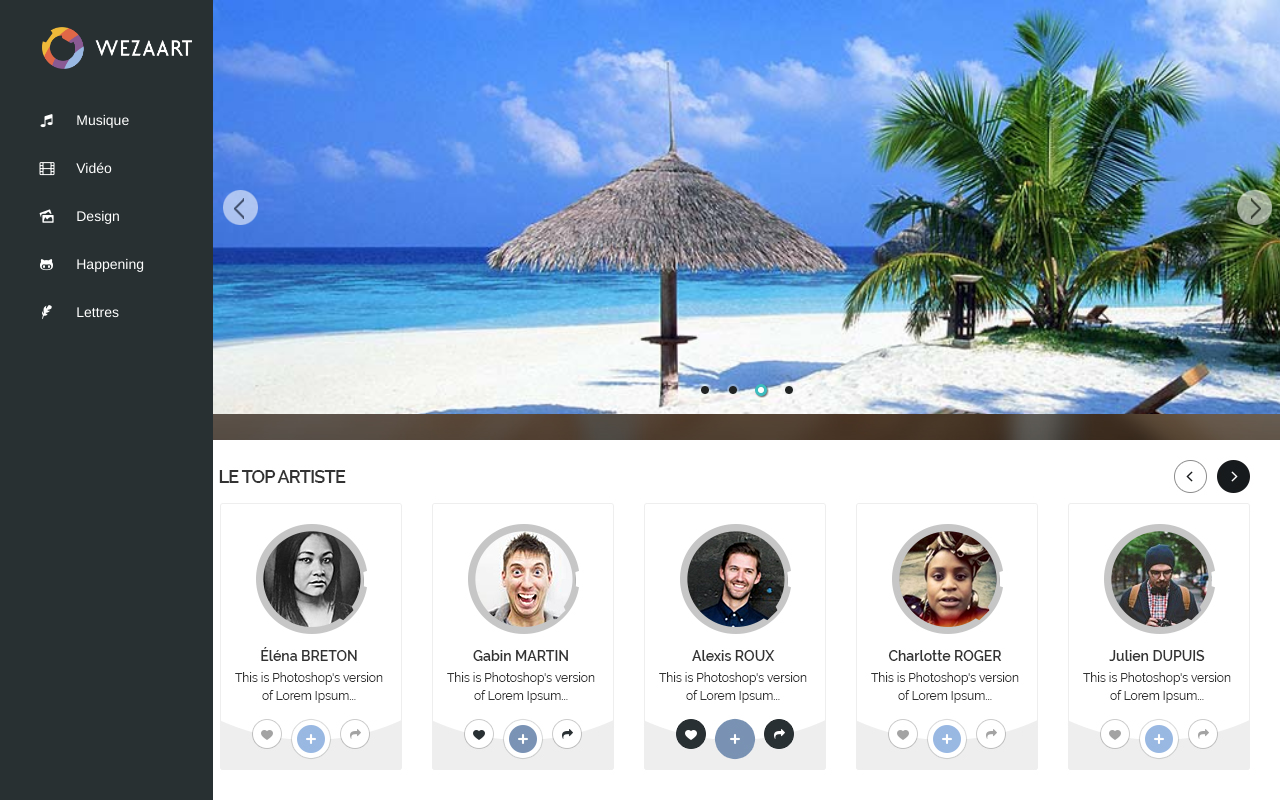
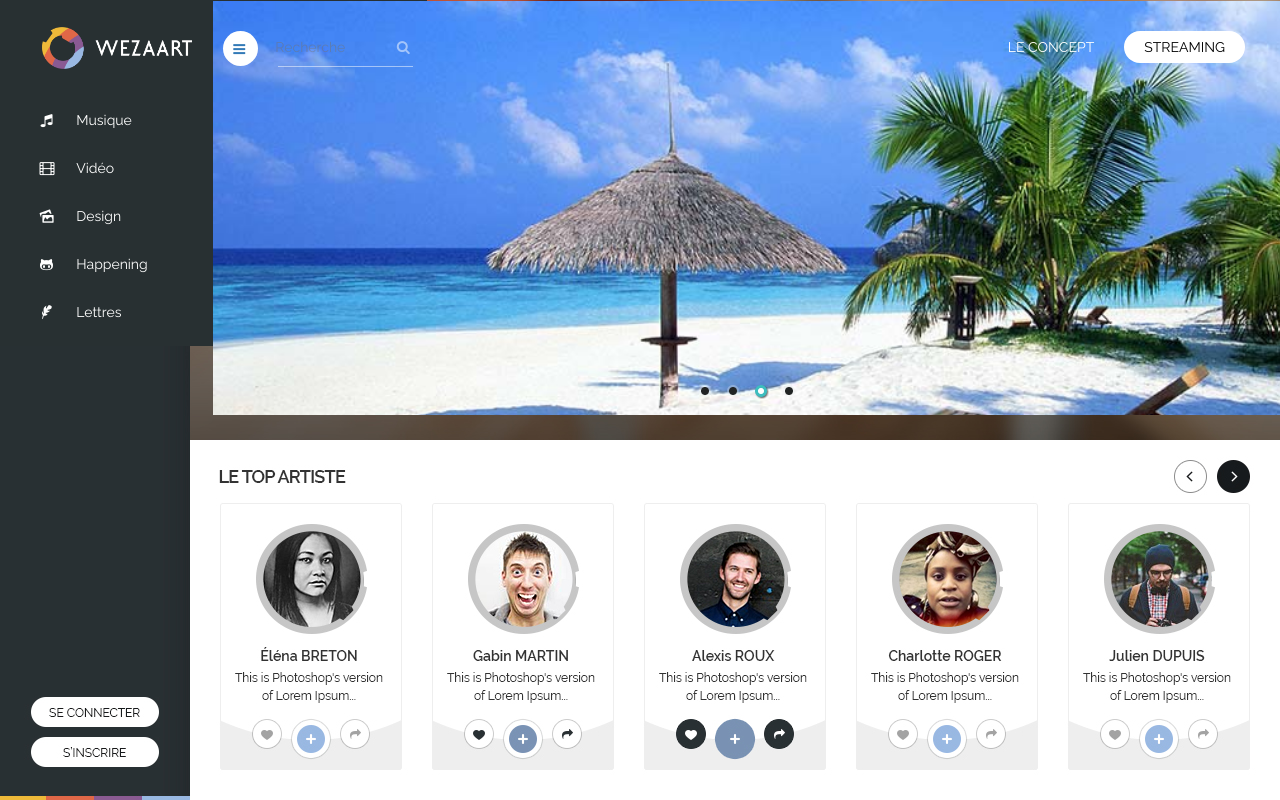
Before and after one commit to Atil41/Wezaart, a PHP site: page / in a window 1280 px wide. Run offline with PHP 8.4, Linux system fonts and the light colour scheme; some libraries are stand-ins or nearby versions.

Commit message:
[UPDATE] Debug JS Slider & avancement css

```diff
--- a/css/screen.css
+++ b/css/screen.css
@@ -94,6 +94,11 @@
 }
 
 /* line 25, ../sass/screen.scss */
+input {
+  font-family: "Raleway", sans-serif !important;
+}
+
+/* line 29, ../sass/screen.scss */
 body {
   width: 100%;
   height: 100%;
@@ -101,56 +106,133 @@
   background-size: 100%;
   background-position: 50% 0;
   background-repeat: no-repeat;
-  font-family: 'Raleway', sans-serif;
+  font-family: "Raleway", sans-serif !important;
   color: #fff;
 }
 
-/* line 36, ../sass/screen.scss */
+/* line 40, ../sass/screen.scss */
 header, #fakehead {
   background-color: #283032;
   height: 100%;
-  position: absolute !important;
   top: 0;
   left: 0;
   color: #FFF;
   z-index: 9999;
+  overflow: hidden;
 }
-/* line 44, ../sass/screen.scss */
+/* line 49, ../sass/screen.scss */
 header #logo, #fakehead #logo {
   margin: 27px;
 }
-/* line 46, ../sass/screen.scss */
+/* line 51, ../sass/screen.scss */
 header #logo img, #fakehead #logo img {
   width: 150px;
   margin: 0 auto;
   display: block;
 }
-/* line 52, ../sass/screen.scss */
+/* line 57, ../sass/screen.scss */
 header #nav, #fakehead #nav {
   width: 140px;
   margin: 0 auto;
 }
-/* line 55, ../sass/screen.scss */
+/* line 60, ../sass/screen.scss */
 header #nav li, #fakehead #nav li {
   color: #FFF;
   padding: 14px 0;
 }
-/* line 58, ../sass/screen.scss */
+/* line 63, ../sass/screen.scss */
 header #nav li a, #fakehead #nav li a {
   text-decoration: none;
   color: #fff;
 }
-/* line 59, ../sass/screen.scss */
+/* line 64, ../sass/screen.scss */
 header #nav li a i, #fakehead #nav li a i {
   margin-right: 20px;
 }
-/* line 67, ../sass/screen.scss */
+/* line 72, ../sass/screen.scss */
 header #nav li:visited, #fakehead #nav li:visited {
   color: #fff;
 }
 
-/* line 75, ../sass/screen.scss */
+/* line 80, ../sass/screen.scss */
 #fakehead {
   z-index: 1;
   position: relative !important;
 }
+
+/* line 84, ../sass/screen.scss */
+#navhide {
+  width: 35px;
+  height: 35px;
+  border-radius: 50%;
+  background-color: #fff;
+  position: absolute;
+  left: 10px;
+  top: 30px;
+  padding: 8px 6px;
+}
+
+/* line 94, ../sass/screen.scss */
+#searchbar {
+  position: absolute;
+  top: 35px;
+  left: 60px;
+  border: 0;
+  background-color: transparent;
+}
+/* line 100, ../sass/screen.scss */
+#searchbar:after {
+  content: "";
+  border-bottom: 1px solid #fff;
+  width: 135px;
+  height: 1px;
+  position: absolute;
+  top: 30px;
+  left: 5px;
+  opacity: 0.5;
+}
+/* line 111, ../sass/screen.scss */
+#searchbar input {
+  border: 0;
+  background-color: transparent;
+  opacity: 0.5;
+  width: 120px;
+  color: #fff;
+}
+/* line 117, ../sass/screen.scss */
+#searchbar input:focus {
+  outline: 0;
+}
+/* line 121, ../sass/screen.scss */
+#searchbar a {
+  color: #fff;
+  opacity: 0.5;
+}
+
+/* line 127, ../sass/screen.scss */
+nav#navslider {
+  position: absolute;
+  top: 30px;
+  right: 35px;
+}
+/* line 131, ../sass/screen.scss */
+nav#navslider li {
+  float: left;
+  text-transform: uppercase;
+  margin-left: 10px;
+  color: #fff;
+  padding: 6px 20px;
+}
+/* line 138, ../sass/screen.scss */
+nav#navslider li a {
+  color: #FFF;
+}
+/* line 141, ../sass/screen.scss */
+nav#navslider li.button {
+  background-color: #fff;
+  border-radius: 20px;
+}
+/* line 144, ../sass/screen.scss */
+nav#navslider li.button a {
+  color: #000;
+}
--- a/css/sliderskin.css
+++ b/css/sliderskin.css
@@ -1,71 +1,17 @@
-<!-- Arrow Navigator Skin Begin -->
-                                /* jssor slider arrow navigator skin 11 css */
-                                /*
-                                .jssora11l              (normal)
-                                .jssora11r              (normal)
-                                .jssora11l:hover        (normal mouseover)
-                                .jssora11r:hover        (normal mouseover)
-                                .jssora11ldn            (mousedown)
-                                .jssora11rdn            (mousedown)
-                                */
-                                .jssora11l, .jssora11r, .jssora11ldn, .jssora11rdn {
-                                    position: absolute;
-                                    cursor: pointer;
-                                    display: block;
-                                    background: url(images/a11.png) no-repeat;
-                                    overflow: hidden;
-                                }
-
-                                .jssora11l {
-                                    background-position: -11px -41px;
-                                }
-
-                                .jssora11r {
-                                    background-position: -71px -41px;
-                                }
-
-                                .jssora11l:hover {
-                                    background-position: -131px -41px;
-                                }
-
-                                .jssora11r:hover {
-                                    background-position: -191px -41px;
-                                }
-
-                                .jssora11ldn {
-                                    background-position: -251px -41px;
-                                }
-
-                                .jssora11rdn {
-                                    background-position: -311px -41px;
-                                }
-        <!-- Bullet Navigator Skin Begin -->
-                                /* jssor slider bullet navigator skin 05 css */
-                                /*
-                                .jssorb05 div           (normal)
-                                .jssorb05 div:hover     (normal mouseover)
-                                .jssorb05 .av           (active)
-                                .jssorb05 .av:hover     (active mouseover)
-                                .jssorb05 .dn           (mousedown)
-                                */
-                                .jssorb05 div, .jssorb05 div:hover, .jssorb05 .av {
-                                    background: url(images/b05.png) no-repeat;
-                                    overflow: hidden;
-                                    cursor: pointer;
-                                }
-
-                                .jssorb05 div {
-                                    background-position: -7px -7px;
-                                }
-
-                                .jssorb05 div:hover, .jssorb05 .av:hover {
-                                    background-position: -37px -7px;
-                                }
-
-                                .jssorb05 .av {
-                                    background-position: -67px -7px;
-                                }
-
-                                .jssorb05 .dn, .jssorb05 .dn:hover {
-                                    background-position: -97px -7px;
-                                }
+.jssorb05 div, .jssorb05 div:hover, .jssorb05 .av {
+    background: url(../images/b05.png) no-repeat!important;
+    overflow: hidden!important;
+    cursor: pointer!important;
+}
+.jssorb05 div {
+    background-position: -7px -7px!important;
+}
+.jssorb05 .av {
+    background-position: -67px -7px!important;
+}
+.jssorb05 div:hover, .jssorb05 .av:hover {
+    background-position: -37px -7px!important;
+}
+.jssorb05 .dn, .jssorb05 .dn:hover {
+    background-position: -97px -7px!important;
+}
--- a/index.html
+++ b/index.html
@@ -6,7 +6,12 @@
         <link rel="stylesheet" href="css/screen.css">
         <script src="http://code.jquery.com/jquery-latest.min.js"></script>
         <script src="js/jquery-1.9.1.min.js"></script>
+        <link rel="stylesheet" href="https://ajax.googleapis.com/ajax/libs/jqueryui/1.11.2/themes/smoothness/jquery-ui.css" />
+        <script src="https://ajax.googleapis.com/ajax/libs/jqueryui/1.11.2/jquery-ui.min.js"></script>
         <script src="js/bootstrap.min.js"></script>
+        <script src="js/custom.js"></script>
+
+
         <link href='http://fonts.googleapis.com/css?family=Raleway:400,100,200,300,500,600,700,800,900|Open+Sans:300italic,400italic,600italic,700italic,800italic,400,300,600,700,800' rel='stylesheet' type='text/css'>
         <!--FONTELLO-->
         <!--[if lt IE 9]>
@@ -14,11 +19,13 @@
           <script src="https://oss.maxcdn.com/html5shiv/3.7.2/html5shiv.min.js"></script>
           <script src="https://oss.maxcdn.com/respond/1.4.2/respond.min.js"></script>
           <![endif]-->
+        <link rel="stylesheet" href="css/sliderskin.css">
         <link rel="stylesheet" href="css/bootstrap.min.css">
         <link rel="stylesheet" href="css/fontello/fontello.css">
         <link rel="stylesheet" href="css/fontello/animation.css"><!--[if IE 7]><link rel="stylesheet" href="css/fontello/fontello-ie7.css"><![endif]-->
         <!--/FONTELLO-->
         <!--Slider-->
+
         <script type="text/javascript" src="js/jssor.slider.mini.js"></script>
         <script type="text/javascript" src="js/docs.min.js"></script>
         <script type="text/javascript" src="js/ie10-viewport-bug-workaround.js"></script>
@@ -98,8 +105,8 @@
         <!--/Slider-->
     </head>
     <body>
-        <header class="col-md-2">
-            <div id="Sidebar">
+        <header id='head' class="col-md-2">
+            <div id="sidebar">
                 <div id="logo"><a href="#"><img src="images/logo wezaart blanc.png" alt="logo"/></a></div>
                 <div id="nav">
                     <ul>
@@ -118,7 +125,7 @@
         </header>
         <div id="fakehead" class="col-md-2">
         </div>
-    <content class="col-md-10 nopadding nomargin">
+        <section class="col-md-10 nopadding nomargin ">
             <section id="slider">
                 <div class="contain">
                     <!-- Jssor Slider Begin -->
@@ -127,8 +134,7 @@
                         <!-- Jssor Slider Begin -->
                         <!-- You can move inline styles to css file or css block. -->
                         <!-- ================================================== -->
-                    <div id="slider1_container" class="fullwidth" style="display: none; position: relative; margin: 0 auto; width: 980px;
-                         height: 380px; overflow: hidden;">
+                        <div id="slider1_container" class="fullwidth" style="display: none; position: relative; margin: 0 auto; width: 980px;height: 380px; overflow: hidden;">
 
                             <!-- Loading Screen -->
                             <div u="loading" style="position: absolute; top: 0px; left: 0px;">
@@ -139,8 +145,7 @@
                             </div>
 
                             <!-- Slides Container -->
-                        <div u="slides" class="fullwidth"  style="cursor: move; position: absolute; right: 0px; top: 0px; width: 1140px; height: 442px;
-                             overflow: hidden;">
+                            <div u="slides" class="fullwidth "  style="cursor: move; position: absolute; right: 0px; top: 0px; width: 1140px; height: 442px;overflow: hidden;">
                                 <div>
                                     <img u="image" src="images/home/01.jpg" />
                                 </div>
@@ -154,97 +159,34 @@
                                     <img u="image" src="images/home/04.jpg" />
                                 </div>
                             </div>
+
                             <!-- Bullet Navigator Skin Begin -->
-                        <style>
-                            /* jssor slider bullet navigator skin 05 css */
-                            /*
-                            .jssorb05 div           (normal)
-                            .jssorb05 div:hover     (normal mouseover)
-                            .jssorb05 .av           (active)
-                            .jssorb05 .av:hover     (active mouseover)
-                            .jssorb05 .dn           (mousedown)
-                            */
-                            .jssorb05 div, .jssorb05 div:hover, .jssorb05 .av {
-                                background: url(images/b05.png) no-repeat;
-                                overflow: hidden;
-                                cursor: pointer;
-                            }
 
-                            .jssorb05 div {
-                                background-position: -7px -7px;
-                            }
-
-                            .jssorb05 div:hover, .jssorb05 .av:hover {
-                                background-position: -37px -7px;
-                            }
-
-                            .jssorb05 .av {
-                                background-position: -67px -7px;
-                            }
-
-                            .jssorb05 .dn, .jssorb05 .dn:hover {
-                                background-position: -97px -7px;
-                            }
-                        </style>
                             <!-- bullet navigator container -->
                             <div u="navigator" class="jssorb05" style="position: absolute; bottom: 16px; right: 6px;">
                                 <!-- bullet navigator item prototype -->
                                 <div u="prototype" style="POSITION: absolute; WIDTH: 16px; HEIGHT: 16px;"></div>
                             </div>
-                        <!-- Bullet Navigator Skin End -->
                             <!-- Arrow Navigator Skin Begin -->
-                        <style>
-                            /* jssor slider arrow navigator skin 11 css */
-                            /*
-                            .jssora11l              (normal)
-                            .jssora11r              (normal)
-                            .jssora11l:hover        (normal mouseover)
-                            .jssora11r:hover        (normal mouseover)
-                            .jssora11ldn            (mousedown)
-                            .jssora11rdn            (mousedown)
-                            */
-                            .jssora11l, .jssora11r, .jssora11ldn, .jssora11rdn {
-                                position: absolute;
-                                cursor: pointer;
-                                display: block;
-                                background: url(images/a11.png) no-repeat;
-                                overflow: hidden;
-                            }
-
-                            .jssora11l {
-                                background-position: -11px -41px;
-                            }
-
-                            .jssora11r {
-                                background-position: -71px -41px;
-                            }
-
-                            .jssora11l:hover {
-                                background-position: -131px -41px;
-                            }
-
-                            .jssora11r:hover {
-                                background-position: -191px -41px;
-                            }
-
-                            .jssora11ldn {
-                                background-position: -251px -41px;
-                            }
-
-                            .jssora11rdn {
-                                background-position: -311px -41px;
-                            }
-                        </style>
                             <!-- Arrow Left -->
-                        <span u="arrowleft" class="jssora11l" style="width: 37px; height: 37px; top: 123px; left: 8px;">
-                        </span>
+                            <span u="arrowleft" class="jssora11l" style="width: 37px; height: 37px; top: 123px; left: 8px;"></span>
                             <!-- Arrow Right -->
-                        <span u="arrowright" class="jssora11r" style="width: 37px; height: 37px; top: 123px; right: 8px">
-                        </span>
+                            <span u="arrowright" class="jssora11r" style="width: 37px; height: 37px; top: 123px; right: 8px"></span>
                             <!-- Arrow Navigator Skin End -->
+                        </div>
                         <!-- Jssor Slider End -->
+                    </div>
                     <!-- Jssor Slider End -->
-                        </content>
+                </div>
+            </section>
             <!-- page content -->
+            <a href="#"><div id="navhide"><i class="icon-menu"></i></div></a>
+            <div id="searchbar"><input type="text" placeholder="Recherche"><a href="#"<i class="icon-search"></i></a></div>
+            <nav id="navslider">
+                <ul>
+                    <li><a href="#">Le concept</a></li>
+                    <li class="button"><a href="#">Streaming</a></li>
+                </ul></nav>
+        </section>
     </body>
 </html>
--- /dev/null
+++ b/js/custom.js
@@ -0,0 +1,5 @@
+$(document).ready(function(){
+    $('#navhide').click(function () {
+        $('#head').hide("slide", { direction: "left" }, 1000);
+    });
+});
--- a/sass/screen.scss
+++ b/sass/screen.scss
@@ -22,6 +22,10 @@
 .hide{
 	display:none!important;
 }
+input{
+    	font-family: 'Raleway', sans-serif!important;
+
+}
 body{
 	width:100%;
 	height:100%;
@@ -29,18 +33,19 @@
 	background-size: 100%;
 	background-position: 50% 0;
 	background-repeat: no-repeat;
-	font-family: 'Raleway', sans-serif;
+	font-family: 'Raleway', sans-serif!important;
 	color:#fff;
 }
 
 header, #fakehead{
 	background-color: #283032;
 	height: 100%;
-	position: absolute!important;
+	//position: absolute!important;
 	top: 0;
 	left: 0;
 	color: #FFF;
 	z-index:9999;
+        overflow:hidden;
 	#logo{
 		margin: 27px;
 		img{
@@ -75,4 +80,72 @@
 #fakehead{
 	z-index:1;
 	position: relative!important;
+}
+#navhide{
+	width: 35px;
+	height: 35px;
+	border-radius: 50%;
+	background-color: #fff;
+	position: absolute;
+	left: 10px;
+	top: 30px;
+	padding: 8px 6px;
+}
+#searchbar {
+	position: absolute;
+	top: 35px;
+	left: 60px;
+	border: 0;
+	background-color: transparent;
+        &:after{
+            content: "";
+            border-bottom: 1px solid #fff;
+            width: 135px;
+            height: 1px;
+            position: absolute;
+            top: 30px;
+            left: 5px;
+            opacity: 0.5;
+        }
+
+	input{
+		border: 0;
+		background-color: transparent;
+		opacity: 0.5;
+		width: 120px;
+                color:#fff;
+                &:focus{
+                     outline: 0;
+                }
 	}
+	a{
+
+		color: #fff;
+                opacity: 0.5;
+	}
+}
+nav#navslider{
+    position: absolute;
+    top: 30px;
+    right: 35px;
+    li{
+        float: left;
+        text-transform: uppercase;
+        margin-left:10px;
+        color:#fff;
+        padding: 6px 20px;
+
+        a{
+            color: #FFF;
+        }
+        &.button{
+            background-color: #fff;
+            border-radius: 20px;
+            a{
+            color: #000;
+
+            }
+
+        }
+    }
+}
```
Also changed, not shown: 1 other file. Lines whose indentation alone changed are shown as unchanged.
